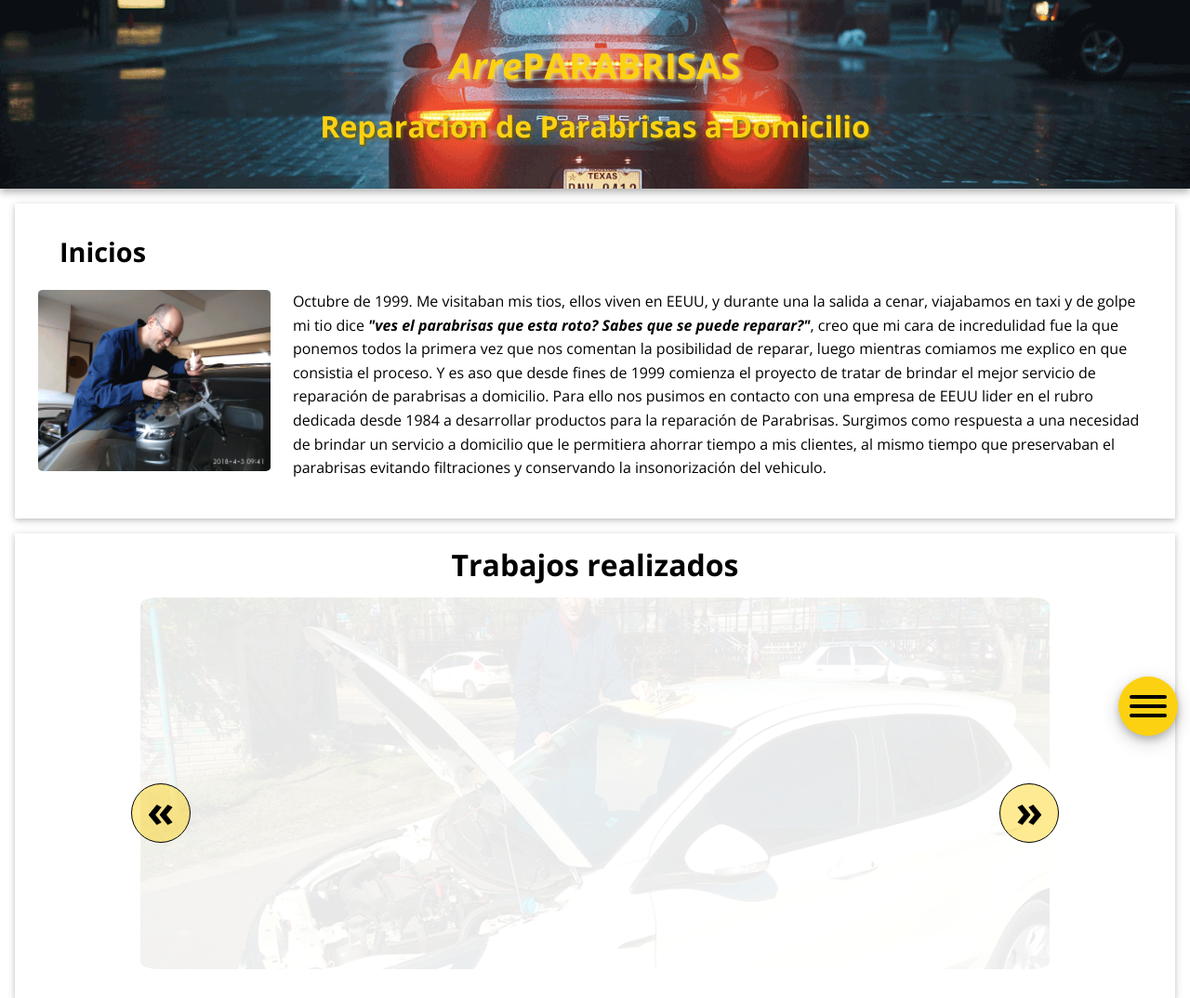
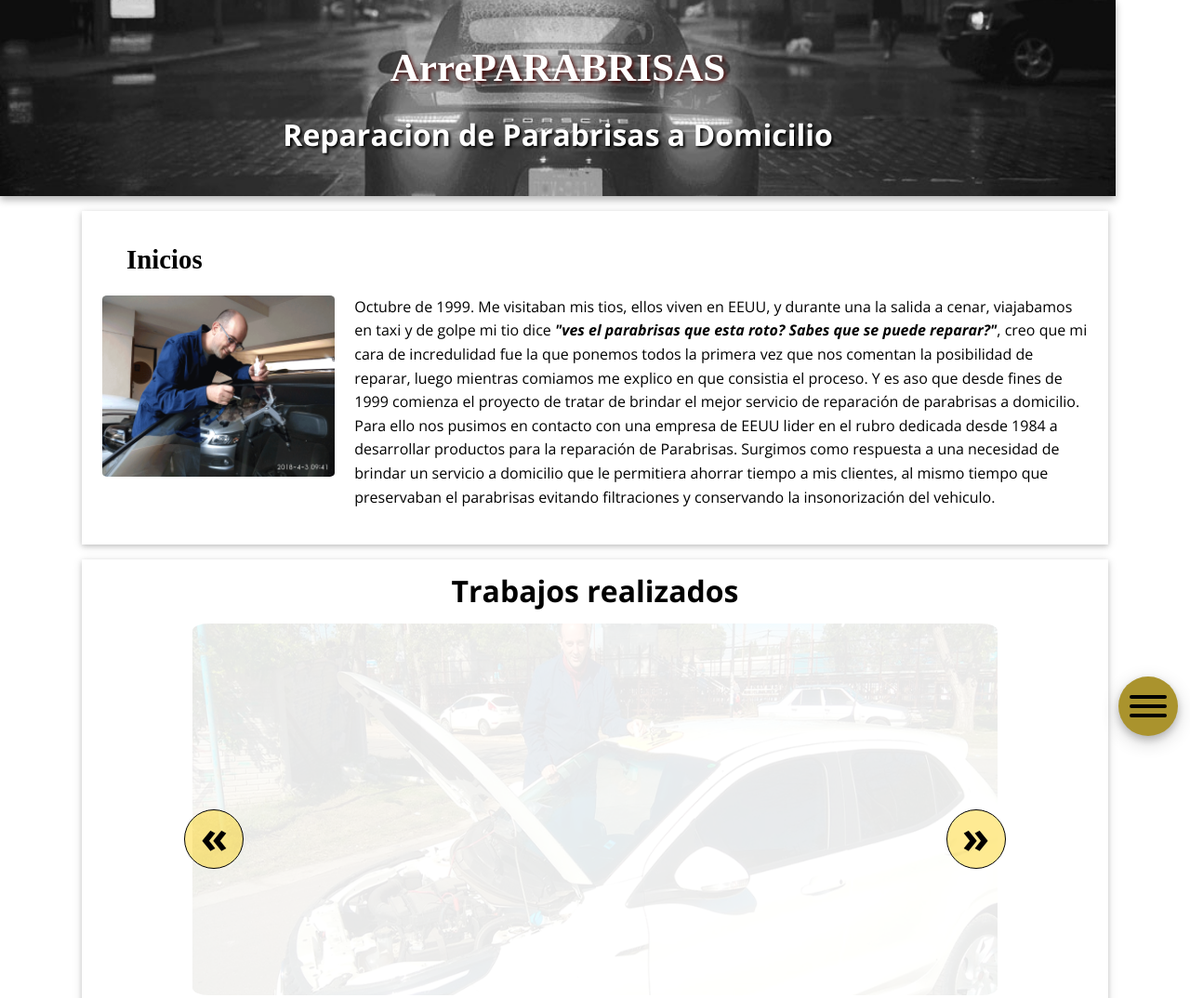
Before and after one commit to diegoe120/Arreparabrisas-2.0-, a plain HTML site: page index.html in a window 1280 px wide. Shown: the top 1074 px of the page at 93% size. Drawn offline with nearby package versions, Linux system fonts and the light colour scheme; a web font is replaced by a local one.

Commit message:
cambios menores

```diff
--- a/css/style.css
+++ b/css/style.css
@@ -1,7 +1,8 @@
 :root {
     --main-font: 'Open Sans', sans-serif;
+    --second-font: 'OrkneyRegular';
     --font-size: 16px;
-    --primario: rgb(252, 209, 17);
+    --primario: rgb(170, 147, 45);
     --secundario: rgb(33, 20, 61);
     --primario-modal: rgba(252, 209, 17, .45);
     --secudario-modal: rgba(33, 20, 61, .85);
@@ -42,7 +43,8 @@ body {
 }
 
 h1 {
-    font-size: 2.4rem;
+    font-family: var(--second-font);
+    font-size: 2.7rem;
 }
 
 h2 {
@@ -70,25 +72,27 @@ img {
 /* Header */
 
 .header {
-    background-image: url(/img/p3.png);
+    max-width: var(--container-with);
+    background-image: url(/img/p3-new.jpg);
     background-repeat: no-repeat;
     background-size: cover;
     background-position: center;
     background-position-x: center;
     background-position-y: center;
-    color: var(--primario);
+    color: var(--blanco);
     padding: 3rem 0;
     box-shadow: 0 4px 8px 0 rgba(0,0,0,0.3)
 }
 
 .header h1 {
     margin-top: 0;
+    font-family: var(--second-font);
     font-size: bold;
-    text-shadow: 2px 2px 4px #e0d397;
+    text-shadow: 2px 2px 4px #4d0606;
 }
 
 .contenedor-header h2 {
-    text-shadow: 2px 2px 3px #725f09;
+    text-shadow: 2px 2px 3px #000000;
 }
 
 .contenedor-header span {
@@ -169,6 +173,12 @@ img {
 }
 
 /* Body */
+
+.main {
+    max-width: var(--container-with);
+    margin: 0 auto;
+    padding: 0 2rem;
+}
 
 .aligne-title-left {
     margin-left: 2rem;
--- a/index.html
+++ b/index.html
@@ -25,6 +25,12 @@
     <link
       href="https://fonts.googleapis.com/css2?family=Open+Sans:ital,wght@0,400;0,700;1,700&display=swap"
       rel="stylesheet"
+    />
+    <link
+      rel="stylesheet"
+      media="screen"
+      href="https://fontlibrary.org//face/orkney"
+      type="text/css"
     />
     <link
       href="https://fonts.googleapis.com/icon?family=Material+Icons"
@@ -61,7 +67,7 @@
     <!-- Inicio cabbecera de la pagina, titulo y logo -->
     <header class="header">
       <section class="contenedor-header">
-        <h1><span>Arre</span>PARABRISAS</h1>
+        <h1>ArrePARABRISAS</h1>
         <h2>Reparacion de Parabrisas a Domicilio</h2>
       </section>
     </header>
@@ -91,7 +97,7 @@
 
     <!-- Fin del Menu -->
     <!-- Zona central articulos y fotos -->
-    <main>
+    <main class="main">
       <section class="contenedor main-section">
         <article class="card">
           <h1 class="aligne-title-left">Inicios</h1>
@@ -195,7 +201,6 @@
           ></a>
         </div>
       </section>
-      section
     </footer>
     <!-- Optional JavaScript -->
     <script src="/js/scripts.js" type="module"></script>
```
Also changed, not shown: img/Fondo.png (added), img/Fondo1.png (added), img/p3-new.jpg (added), 1 other file.
